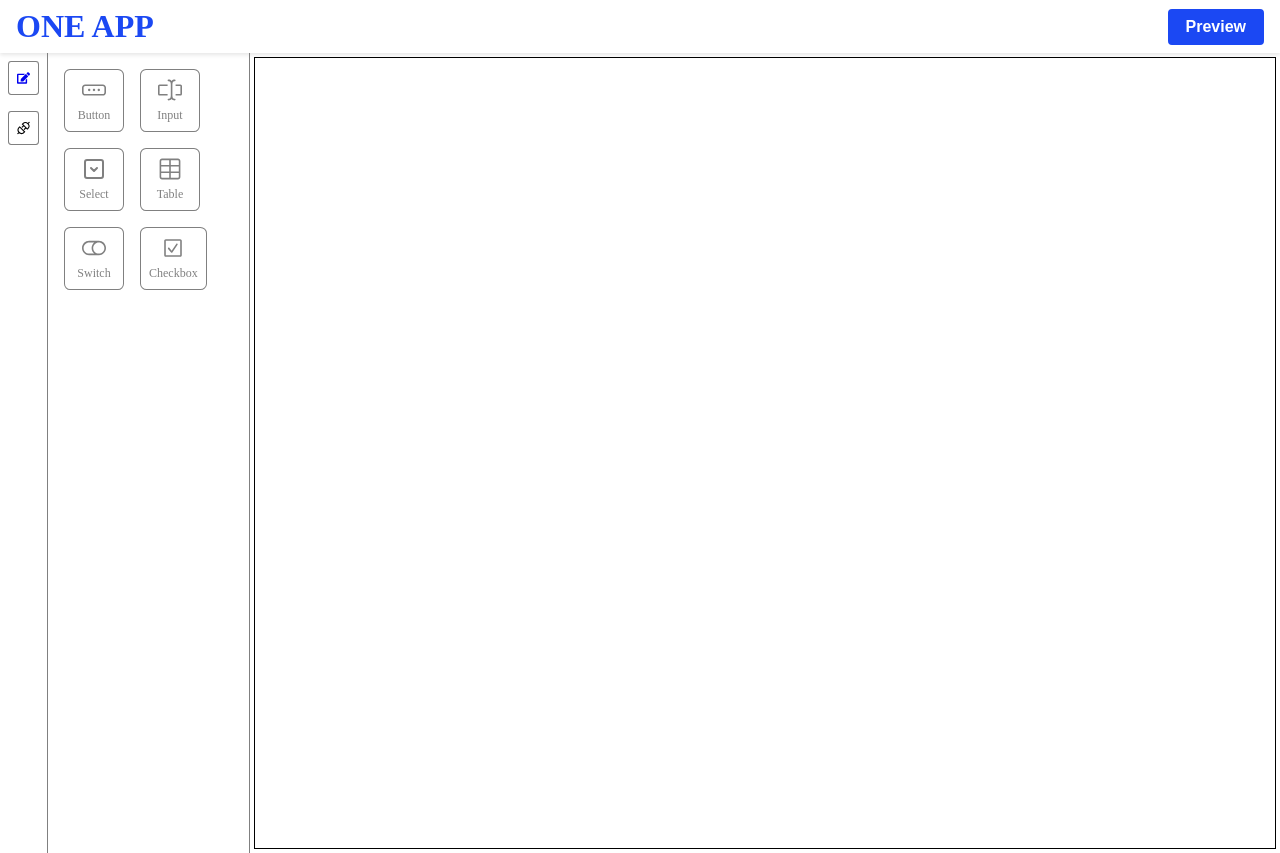
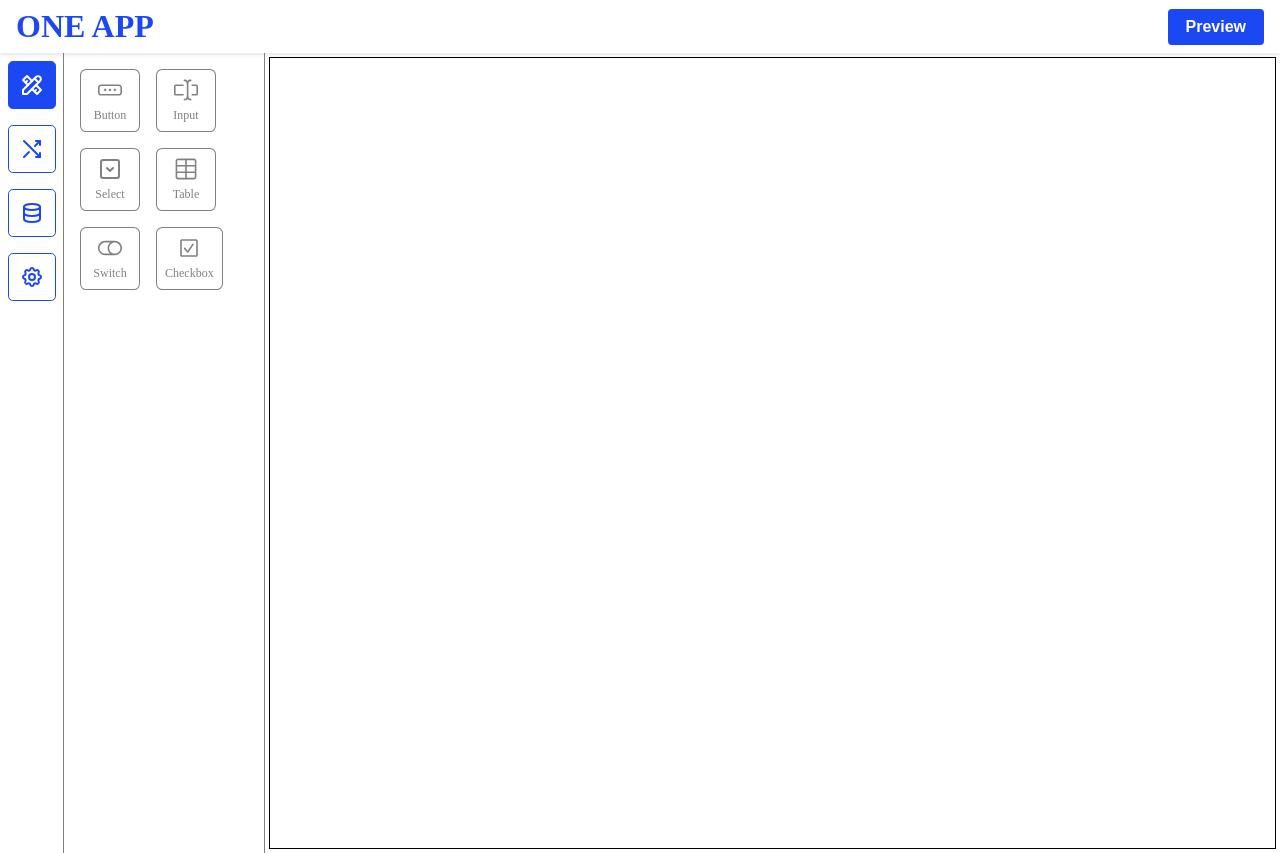
Before and after one commit to rsbh/superdash, a React (Vite) app in the folder frontend/: page /editor in a window 1280 px wide. Built offline with nearby package versions, Linux system fonts and the light colour scheme.

Commit message:
chore: update editor navbar design

```diff
--- a/frontend/src/pages/Editor/components/Sidebar.tsx
+++ b/frontend/src/pages/Editor/components/Sidebar.tsx
@@ -1,35 +1,70 @@
-import { Link } from "react-router-dom";
+import { Link, useLocation } from "react-router-dom";
 import styled from "styled-components";
-import { FaEdit } from "react-icons/fa";
-import { GrAction } from "react-icons/gr";
+import {
+  IconTools,
+  IconDatabase,
+  IconArrowsCross,
+  IconSettings,
+} from "@tabler/icons-react";
 
 const StyledSidebar = styled.div`
   border-right: 1px solid grey;
   height: 100%;
-  width: 48px;
+  width: 64px;
   padding: 8px;
 `;
 
-const StyledLink = styled(Link)`
+const StyledLink = styled(Link)<{ isActive?: boolean }>`
   display: flex;
   margin-bottom: 16px;
   width: 100%;
   padding: 8px;
+  height: 48px;
+  width: 48px;
   justify-content: center;
   align-items: center;
-  border: 0.5px solid grey;
+  border: 1px solid ${({ theme }) => theme.colors.primary};
+  color: ${({ isActive, theme }) =>
+    isActive ? theme.colors.white : theme.colors.primary};
   border-radius: 10%;
+  font-size: 20px;
+  background-color: ${({ isActive, theme }) =>
+    isActive ? theme.colors.primary : theme.colors.white};
 `;
 
+const links = [
+  {
+    icon: <IconTools />,
+    path: "/editor",
+  },
+  {
+    icon: <IconArrowsCross />,
+    path: "/editor/actions",
+  },
+  {
+    icon: <IconDatabase />,
+    path: "/editor/data-sources",
+  },
+  {
+    icon: <IconSettings />,
+    path: "/editor/settings",
+  },
+];
+
 export default function Sidebar() {
+  const location = useLocation();
+
   return (
     <StyledSidebar>
-      <StyledLink to="/editor">
-        <FaEdit />
-      </StyledLink>
-      <StyledLink to="/editor/actions">
-        <GrAction />
-      </StyledLink>
+      {links.map((l) => (
+        <StyledLink
+          to={l.path}
+          key={l.path}
+          isActive={l.path === location.pathname}
+        >
+          {l.icon}
+        </StyledLink>
+      ))}
     </StyledSidebar>
   );
 }
```
